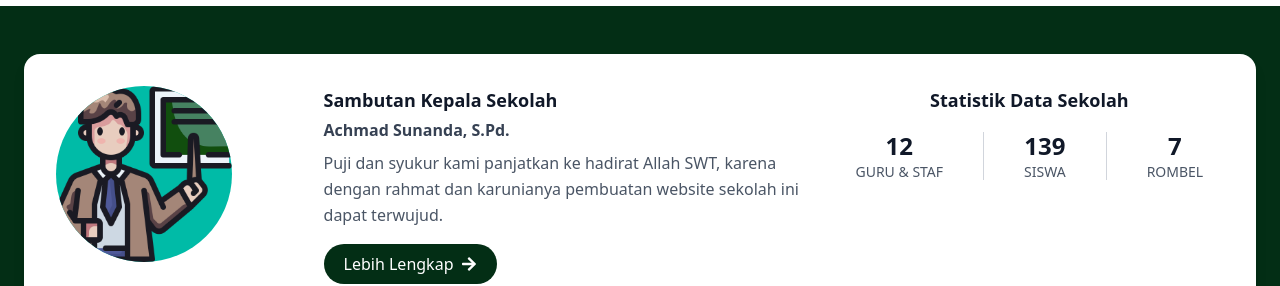
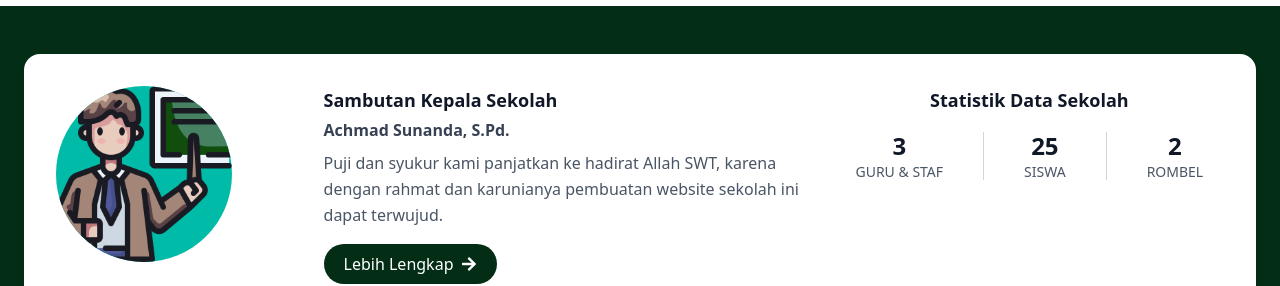
Before and after one commit to moccagod/sds-merpati, a React (Vite) app: page /#/ in a window 1280 px wide. Shown: the part 1060-1346 px from the top of the page. Built offline with nearby package versions, Linux system fonts and the light colour scheme.

Commit message:
Fix Some Bugs in Homepage

```diff
--- a/src/components/organisms/SambutanCard.tsx
+++ b/src/components/organisms/SambutanCard.tsx
@@ -1,6 +1,9 @@
+import { useNavigate } from "react-router-dom";
 import { FaArrowRight } from "react-icons/fa";
 
 const SambutanCard: React.FC = () => {
+  const navigate = useNavigate();
+
   return (
     <section className="container mx-auto px-6 py-12 bg-green-950">
       <div className="bg-white rounded-2xl shadow-lg p-8 flex flex-col md:flex-row items-center md:items-start justify-between">
@@ -32,7 +35,10 @@ const SambutanCard: React.FC = () => {
             </p>
             {/* Container Tombol: Dibuat agar tombol berada di tengah di HP */}
             <div className="mt-4 flex justify-center md:justify-start">
-              <button className="bg-green-950 text-white px-5 py-2 rounded-full flex items-center gap-2 hover:bg-green-800 transition cursor-pointer">
+              <button
+                onClick={() => navigate("/sambutan-kepala-sekolah")}
+                className="bg-green-950 text-white px-5 py-2 rounded-full flex items-center gap-2 hover:bg-green-800 transition cursor-pointer"
+              >
                 Lebih Lengkap <FaArrowRight />
               </button>
             </div>
@@ -46,19 +52,19 @@ const SambutanCard: React.FC = () => {
           </h3>
           <div className="flex justify-center items-center gap-6 md:gap-10">
             <div className="text-center">
-              <p className="text-2xl font-bold text-gray-900">12</p>
+              <p className="text-2xl font-bold text-gray-900">3</p>
               <p className="text-sm text-gray-600">GURU & STAF</p>
             </div>
             <div className="h-12 w-px bg-gray-300"></div>{" "}
             {/* Garis separator */}
             <div className="text-center">
-              <p className="text-2xl font-bold text-gray-900">139</p>
+              <p className="text-2xl font-bold text-gray-900">25</p>
               <p className="text-sm text-gray-600">SISWA</p>
             </div>
             <div className="h-12 w-px bg-gray-300"></div>{" "}
             {/* Garis separator */}
             <div className="text-center">
-              <p className="text-2xl font-bold text-gray-900">7</p>
+              <p className="text-2xl font-bold text-gray-900">2</p>
               <p className="text-sm text-gray-600">ROMBEL</p>
             </div>
           </div>
```
